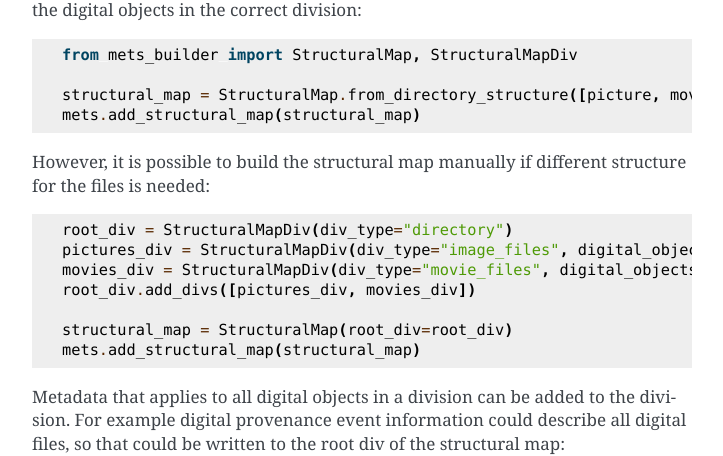
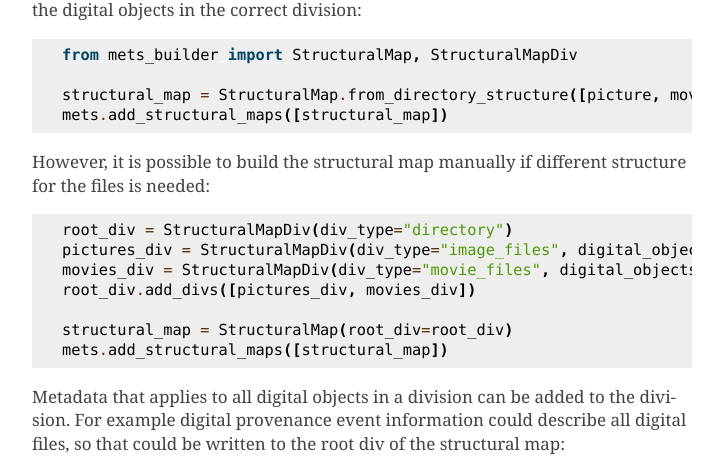
Before and after one commit to Digital-Preservation-Finland/dpres-mets-builder, a Sphinx documentation site: the page built from doc/source/usage.rst, in a window 1280 px wide and 900 px high, scrolled down 2882 px. Shown: the part 154-610 px from the top of the window, without its empty margins (388-1111 px from the left). Built offline with Sphinx 7.4.7, drawn with Linux system fonts in a browser that asks for light colours.

Commit message:
TPASPKT-1359 Rename and refactor METS.add_structural_map

```diff
--- a/doc/source/example_code.py
+++ b/doc/source/example_code.py
@@ -112,7 +112,7 @@ movies_div = StructuralMapDiv(
 root_div.add_divs([pictures_div, movies_div])
 
 structural_map = StructuralMap(root_div=root_div)
-mets.add_structural_map(structural_map)
+mets.add_structural_maps([structural_map])
 
 # When metadata applies to all digital objects found in a division, the
 # metadata can be applied to the division. For example digital provenance
--- a/doc/source/usage.rst
+++ b/doc/source/usage.rst
@@ -136,7 +136,7 @@ A structural map can be generated according to the directory structure inferred
     from mets_builder import StructuralMap, StructuralMapDiv
 
     structural_map = StructuralMap.from_directory_structure([picture, movie])
-    mets.add_structural_map(structural_map)
+    mets.add_structural_maps([structural_map])
 
 However, it is possible to build the structural map manually if different structure for the files is needed:
 
@@ -148,7 +148,7 @@ However, it is possible to build the structural map manually if different struct
     root_div.add_divs([pictures_div, movies_div])
 
     structural_map = StructuralMap(root_div=root_div)
-    mets.add_structural_map(structural_map)
+    mets.add_structural_maps([structural_map])
 
 
 Metadata that applies to all digital objects in a division can be added to the division. For example digital provenance event information could describe all digital files, so that could be written to the root div of the structural map:
```
Also changed, not shown: 3 other files.
